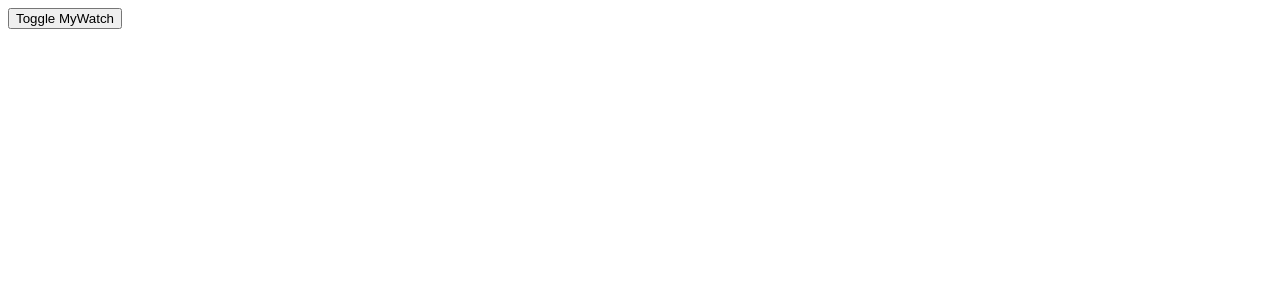
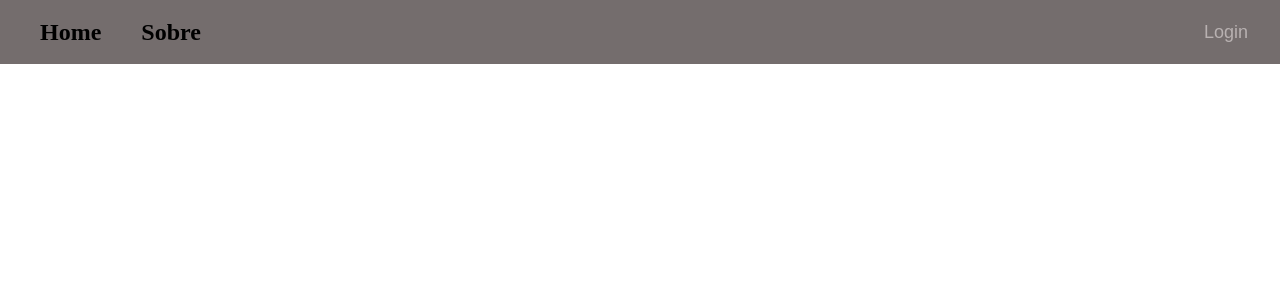
Before and after one commit to Tchez/Vuejs, a Vue app in the folder app/: page / in a window 1280 px wide. Shown: the top 300 px of the page. Built offline with nearby package versions, Linux system fonts and the light colour scheme; the HTML template or start-up script is replaced by a standard one.

Commit message:
feat: :sparkles: componentes slot

```diff
--- a/app/src/App.vue
+++ b/app/src/App.vue
@@ -1,59 +1,30 @@
 <template>
-  <button @click="showMyWatch = !showMyWatch">Toggle MyWatch</button>
-  <br />
-  <MyWatch v-if="showMyWatch" />
+  <NavBar>
+    <ul class="list">
+      <li>
+        <h1>Home</h1>
+      </li>
+      <li>
+        <h1>Sobre</h1>
+      </li>
+    </ul>
+    <template v-slot:nomeado>
+      <button class="btn">Login</button>
+    </template>
+  </NavBar>
 </template>
 
 <script>
-import MyWatch from "./components/MyWatch.vue";
+import NavBar from "./components/NavBar.vue";
 export default {
   name: "App",
 
   components: {
-    MyWatch,
+    NavBar,
   },
 
   data() {
-    return {
-      variavel: "carregou!",
-      showMyWatch: false,
-    };
-  },
-
-  beforeUpdate() {
-    console.log("Before update");
-    console.log("Variável:", this.variavel);
-    console.log("DOM:", this.$el);
-  },
-
-  updated() {
-    console.log("Updated");
-    console.log("Variável:", this.variavel);
-    console.log("DOM:", this.$el);
-  },
-
-  beforeCreate() {
-    console.log("Before create");
-    console.log("Variável:", this.variavel);
-    console.log("DOM:", this.$el);
-  },
-
-  created() {
-    console.log("Created");
-    console.log("Variável:", this.variavel);
-    console.log("DOM:", this.$el);
-  },
-
-  beforeMount() {
-    console.log("Before mount");
-    console.log("Variável:", this.variavel);
-    console.log("DOM:", this.$el);
-  },
-
-  mounted() {
-    console.log("Mounted");
-    console.log("Variável:", this.variavel);
-    console.log("DOM:", this.$el);
+    return {};
   },
 
   watch: {},
--- /dev/null
+++ b/app/src/components/NavBar.vue
@@ -0,0 +1,55 @@
+<template>
+  <header class="header">
+    <nav>
+      <slot>
+        <!-- slot default -->
+      </slot>
+    </nav>
+    <slot name="nomeado" class="nomeado"></slot>
+  </header>
+  <button v-if="$slots.botao">
+    <!--
+      Usar v-if="$slots.botao" faz com que só renderize o componente se for passado algum conteúdo
+    -->
+    <slot name="botao" class="botao"></slot>
+  </button>
+</template>
+
+<script>
+export default {
+  mounted() {
+    console.log(this.$slots);
+  },
+};
+</script>
+
+<style>
+* {
+  margin: 0;
+}
+.header {
+  width: 100%;
+  height: 4rem;
+  background-color: rgb(116, 109, 109);
+  display: flex;
+  align-items: center;
+  justify-content: space-between;
+  padding-right: 15px;
+}
+.list {
+  list-style: none;
+  display: flex;
+  justify-content: left;
+  gap: 2.5rem;
+}
+.btn {
+  font-size: 14px;
+  padding: 6px 12px;
+  margin-bottom: 0;
+  background-color: transparent;
+  border: 0;
+  padding-right: 2rem;
+  color: rgb(184, 177, 177);
+  font-size: large;
+}
+</style>
```
